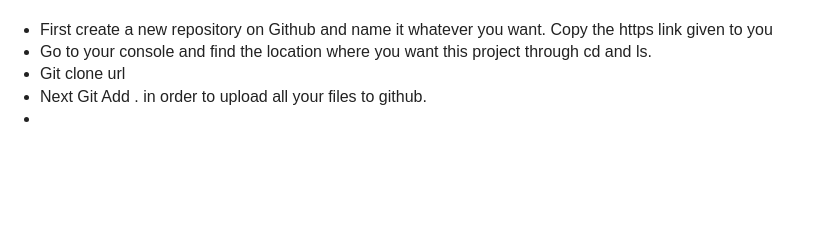
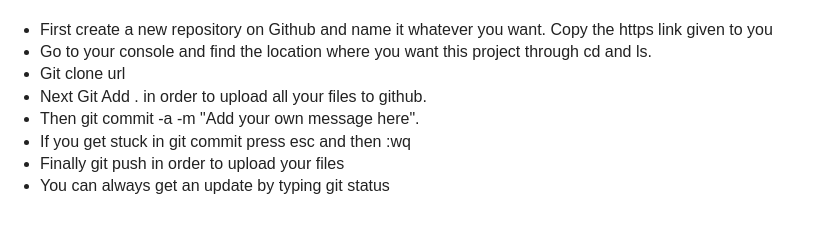
Before and after one commit to melvindaytree/my-first-repo, a plain HTML site: page index.html in a window 1280 px wide. Shown: the part 69-302 px from the top of the page, without its empty margins (0-833 px from the left). Drawn offline with nearby package versions, Linux system fonts and the light colour scheme.

Commit message:
Index updated

```diff
--- a/index.html
+++ b/index.html
@@ -26,7 +26,10 @@
                 <li>Go to your console and find the location where you want this project through cd and ls.</li>
                 <Li>Git clone url</li>
                 <li>Next Git Add . in order to upload all your files to github.</li>
-                <li></li>
+                <li>Then git commit -a -m "Add your own message here".</li>
+                <li>If you get stuck in git commit press esc and then :wq</li>
+                <li>Finally git push in order to upload your files</li>
+                <li>You can always get an update by typing git status</li>
             </ul>
         <script src="https://ajax.googleapis.com/ajax/libs/jquery/1.11.3/jquery.min.js"></script>
         <script>window.jQuery || document.write('<script src="js/vendor/jquery-1.11.3.min.js"><\/script>')</script>
```
